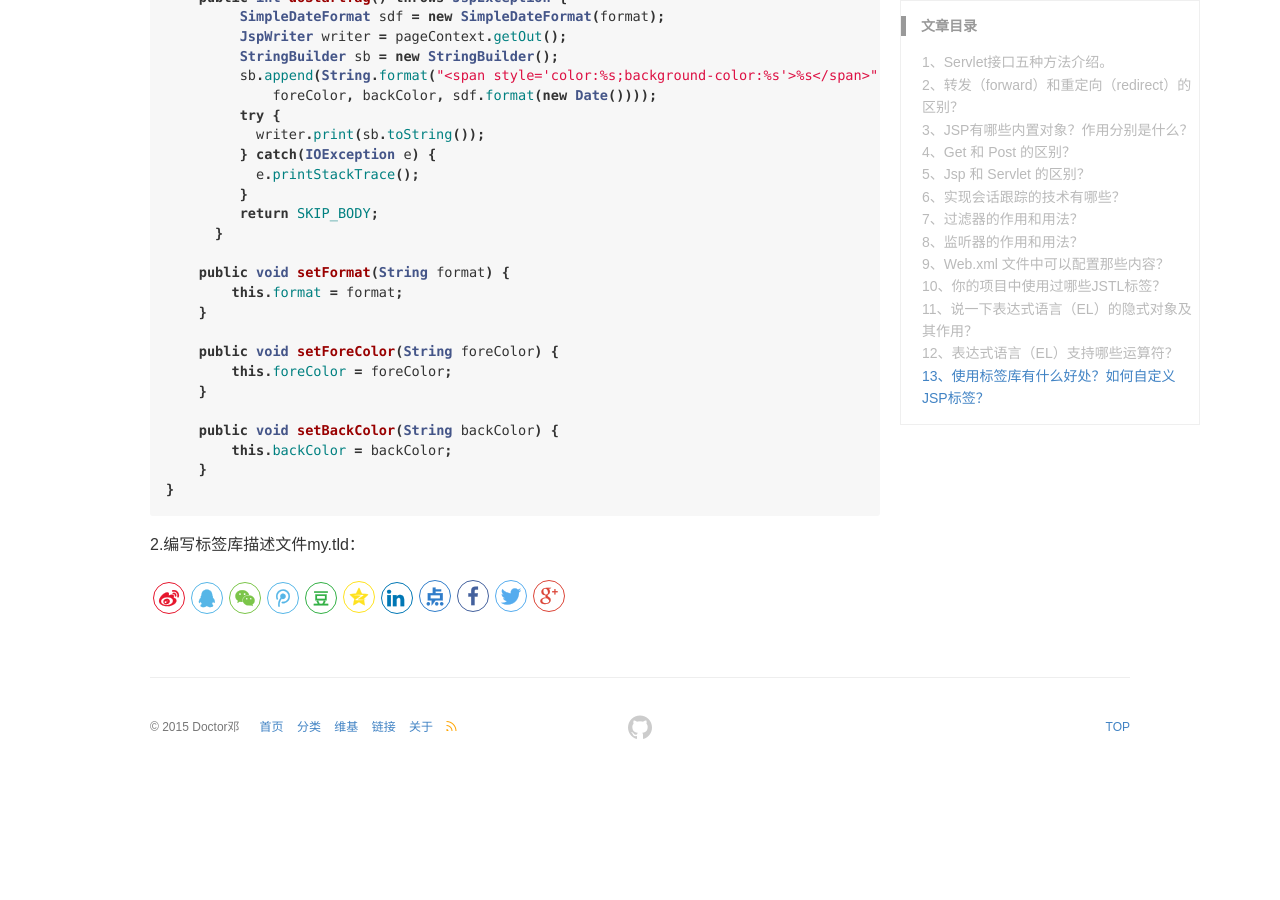
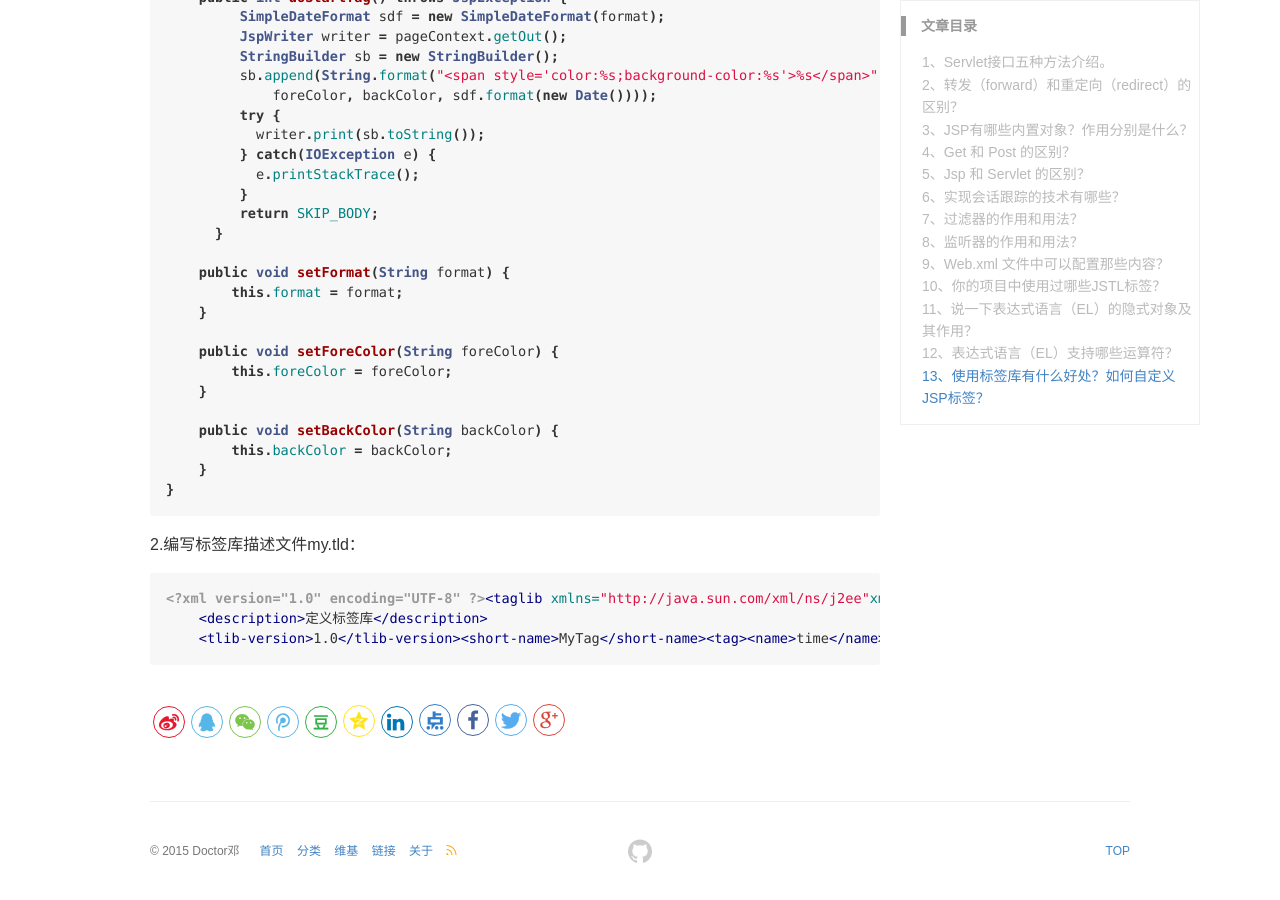
Before and after one commit to DoctorDeng/DoctorDeng.github.io, a Jekyll site: the page built from _posts/2016-09-12-java-面试.md, in a window 1280 px wide and 900 px high, scrolled down 12670 px. Built offline with Jekyll 4.4.1, drawn with Linux system fonts in a browser that asks for light colours; before the commit the page ends 13446 px from its top, so only the background shows below that.

Commit message:
modify file

````diff
--- a/_posts/2016-09-12-java-面试.md
+++ b/_posts/2016-09-12-java-面试.md
@@ -531,3 +531,9 @@ public class TimeTag extends TagSupport {private static final long serialVersion
 ```
 
 2.编写标签库描述文件my.tld：
+
+```xml?linenums
+<?xml version="1.0" encoding="UTF-8" ?><taglib xmlns="http://java.sun.com/xml/ns/j2ee"xmlns:xsi="http://www.w3.org/2001/XMLSchema-instance"xsi:schemaLocation="http://java.sun.com/xml/ns/j2ee http://java.sun.com/xml/ns/j2ee/web-jsptaglibrary_2_0.xsd"version="2.0">
+    <description>定义标签库</description>
+    <tlib-version>1.0</tlib-version><short-name>MyTag</short-name><tag><name>time</name><tag-class>com.jackfrued.tags.TimeTag</tag-class><body-content>empty</body-content><attribute><name>format</name><required>false</required></attribute><attribute><name>foreColor</name></attribute><attribute><name>backColor</name></attribute></tag></taglib>
+```
````
